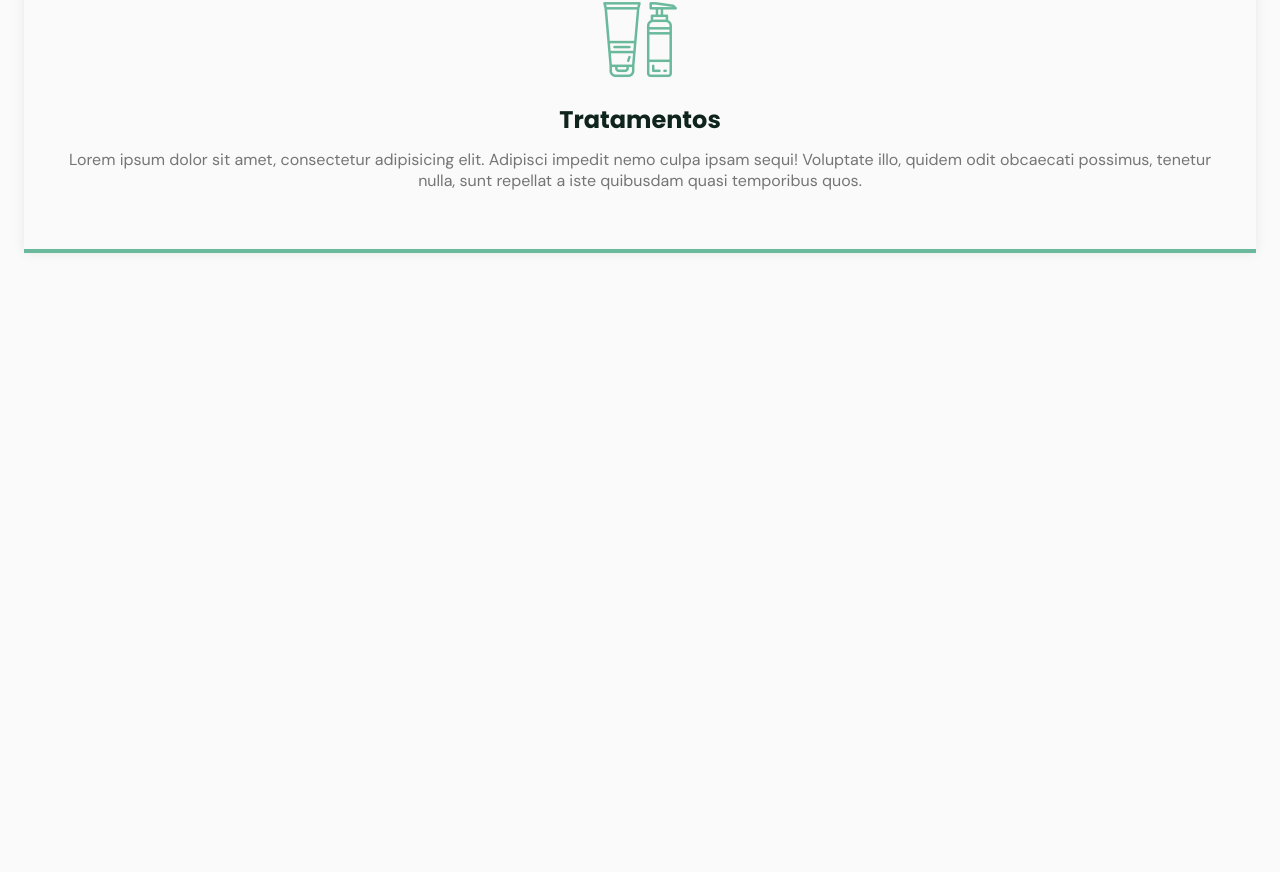
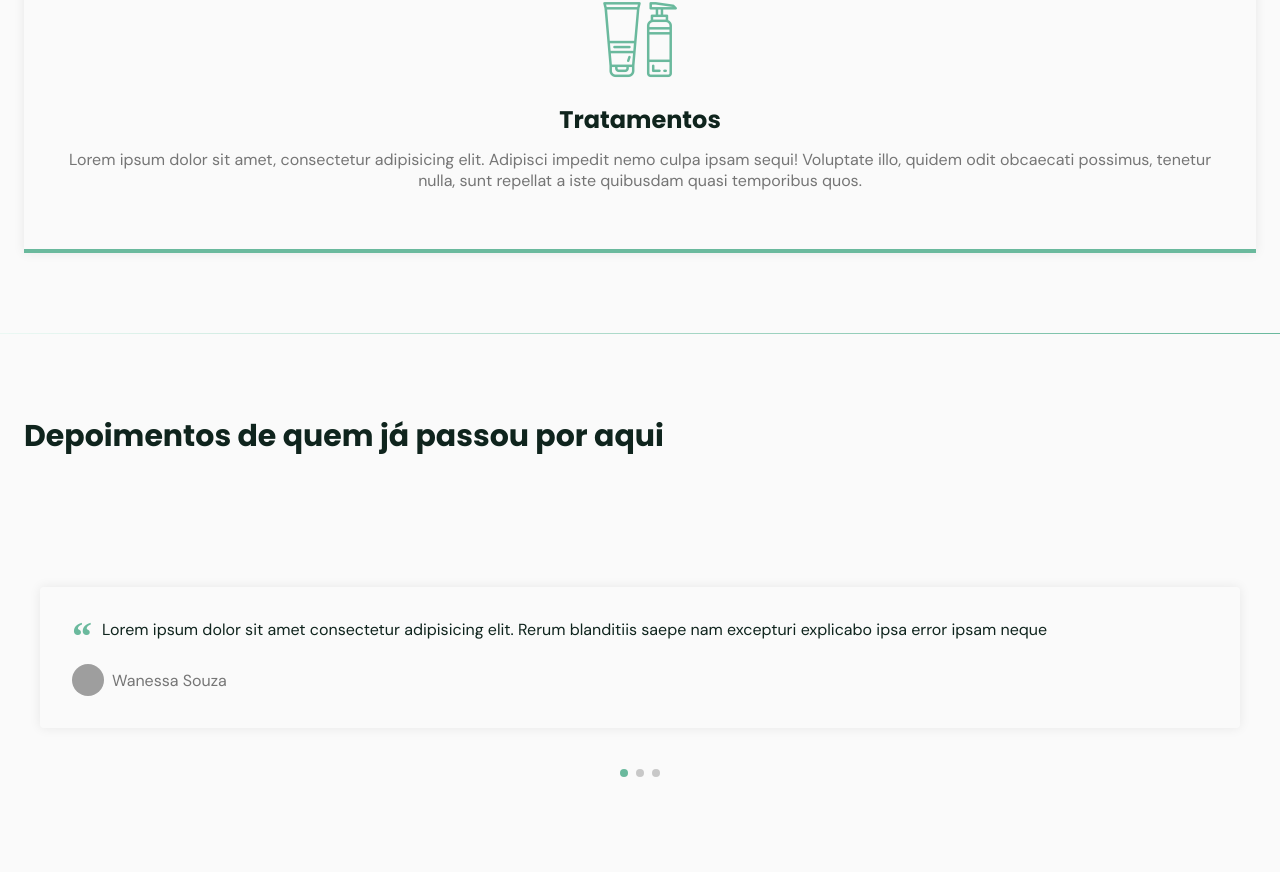
Before and after one commit to gideonalves/nlw-origin, a plain HTML site: page index.html in a window 1280 px wide. Shown: the part 3760-4632 px from the top of the page. Before the commit the page ends 4093 px from the top, so only its background shows below. Drawn offline with nearby package versions, Linux system fonts and the light colour scheme; grey boxes are pictures that could not be loaded; files whose address does not match are found by name.

Commit message:
add carrosel

```diff
--- a/index.html
+++ b/index.html
@@ -7,6 +7,10 @@
     <title>OriginSix</title>
 
     <link rel="stylesheet" href="assets/style.css">
+
+    <!-- Swiper -->
+    <link rel="stylesheet" href="https://unpkg.com/swiper/swiper-bundle.min.css" />
+
     <!-- Icones -->
     <link rel="stylesheet" href="style.css">
 
@@ -16,6 +20,8 @@
       href="https://fonts.googleapis.com/css2?family=DM+Sans:wght@400;500;700&family=Poppins:wght@400;500;700&display=swap"
       rel="stylesheet"
     />
+
+
 
 
   </head>
@@ -41,6 +47,7 @@
 
 
     <main>
+      <!-- HOME -->
       <section class="section" id="home">
           <div class="container grid">
                <div class="image">
@@ -62,6 +69,7 @@
 
       <div class="divider-1"></div>
 
+      <!-- ABOUT -->
       <section class="section" id="about">
           <div class="container grid">
               <div class="image">
@@ -80,6 +88,7 @@
 
       <div class="divider-2"></div>
 
+      <!-- SERVICE -->
       <section class="section" id="services">
         <div class="container grid">
             <header>
@@ -105,8 +114,86 @@
             </div>
         </div>
     </section>
+
+    <div class="divider-1"></div>
+
+    <!-- TESTIMONIALS -->
+      <section class="section" id="testimonials">
+        <div class="container">
+          <header>
+            <h2 class="title">Depoimentos de quem já passou por aqui</h2>
+          </header>
+          <div class="testimonials swiper-container">
+            <div class="swiper-wrapper">
+              <div class="testimonial swiper-slide">
+                <blockquote>
+                  <p>
+                    <span>&ldquo;</span>
+                    Lorem ipsum dolor sit amet consectetur adipisicing elit.
+                    Rerum blanditiis saepe nam excepturi explicabo ipsa error
+                    ipsam neque
+                  </p>
+                  <cite>
+                    <img
+                      src="https://randomuser.me/api/portraits/women/75.jpg"
+                      alt="Foto de Wanessa Souza"
+                    />
+                    Wanessa Souza
+                  </cite>
+                </blockquote>
+              </div>
+
+              <div class="testimonial swiper-slide">
+                <blockquote>
+                  <p>
+                    <span>&ldquo;</span>
+                    Lorem ipsum dolor sit amet consectetur adipisicing elit.
+                    Rerum blanditiis saepe nam excepturi explicabo ipsa error
+                    ipsam neque
+                  </p>
+                  <cite>
+                    <img
+                      src="https://randomuser.me/api/portraits/women/31.jpg"
+                      alt="Foto de Franciele Venega"
+                    />
+                    Franciele Venega
+                  </cite>
+                </blockquote>
+              </div>
+
+              <div class="testimonial swiper-slide">
+                <blockquote>
+                  <p>
+                    <span>&ldquo;</span>
+                    Lorem ipsum dolor sit amet consectetur adipisicing elit.
+                    Rerum blanditiis saepe nam excepturi explicabo ipsa error
+                    ipsam neque
+                  </p>
+                  <cite>
+                    <img
+                      src="https://randomuser.me/api/portraits/women/10.jpg"
+                      alt="Fotos de Valeska Fabris"
+                    />
+                    Valeska Fabris
+                  </cite>
+                </blockquote>
+              </div>
+            </div>
+
+            <!-- If we need pagination -->
+            <div class="swiper-pagination"></div>
+          </div>
+        </div>
+      </section>
+
+
+      <!-- CONTACT -->
+
     </main>
+      <!-- swiper -->
+    <script src="https://unpkg.com/swiper/swiper-bundle.min.js"></script>
 
+      <!-- main.js -->
     <script src="/main.js"></script>
   </body>
 </html>
--- a/main.js
+++ b/main.js
@@ -30,3 +30,15 @@ window.addEventListener('scroll', function() {
     header.classList.remove('scroll')
     }
 })
+
+/* Testimonials carousel slider swiper */
+const swiper = new Swiper('.swiper-container', {
+    slidesPerView: 1, /**Só uma imgem */
+    pagination: {
+        el: '.swiper-pagination'
+    },
+    mousewheel: true, /* usa o scroll do mouse */
+    Keyboard: true /* abilita a seta do teclado */
+
+
+  });
--- a/style.css
+++ b/style.css
@@ -374,3 +374,67 @@ nav.show div.icon-close {
     font-size: 1.5rem;
     margin-bottom: 0.75rem;
 }
+
+/*================= TESTIMONIALS ==============================*/
+#testimoniails {
+    background: white;
+}
+
+#testimoniails .container {
+    margin-left: 0;
+    margin-right: 0;
+}
+
+#testimoniails header {
+    margin-left: 1.5rem;
+    margin-right: 1.5rem;
+    margin-bottom: 0;
+}
+
+#testimonials blockquote {
+    padding: 2rem;
+    box-shadow: 0px 0px 12px rgba(0, 0, 0, 0.08);
+    border-radius: 0.25rem;
+}
+
+#testimonials blockquote  p {
+    position: relative;
+    text-indent: 1.875rem;
+    margin-bottom: 1.5rem;
+    color: var(--title-color);
+}
+
+#testimonials blockquote p span {
+    font: 700 2.5rem serif;
+    position: absolute;
+    top: -0.375rem;
+    left: -1.875rem;
+    color: var(--base-color);
+}
+
+#testimonials cite {
+    display: flex;
+    align-items: center;
+    font-style: normal;
+}
+
+#testimonials cite img {
+    width: 2rem;
+    height: 2rem;
+    object-fit: cover;
+    clip-path: circle();
+    margin-right: 0.5rem;
+}
+
+/* swiper */
+
+/* tamanho do carrosel */
+.swiper-slide {
+    height: auto;
+    padding: 4rem 1rem;
+}
+
+/* cor das bolinhas do carrosel */
+.swiper-pagination-bullet-active {
+    background: var(--base-color);
+}
```
